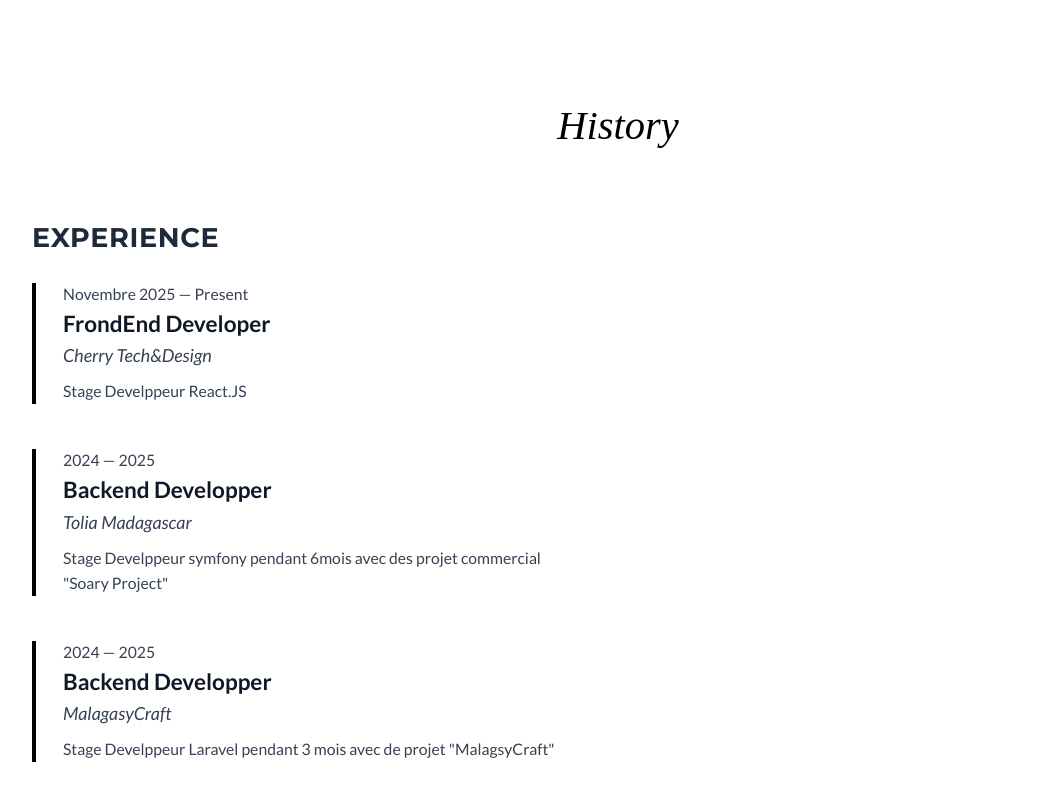
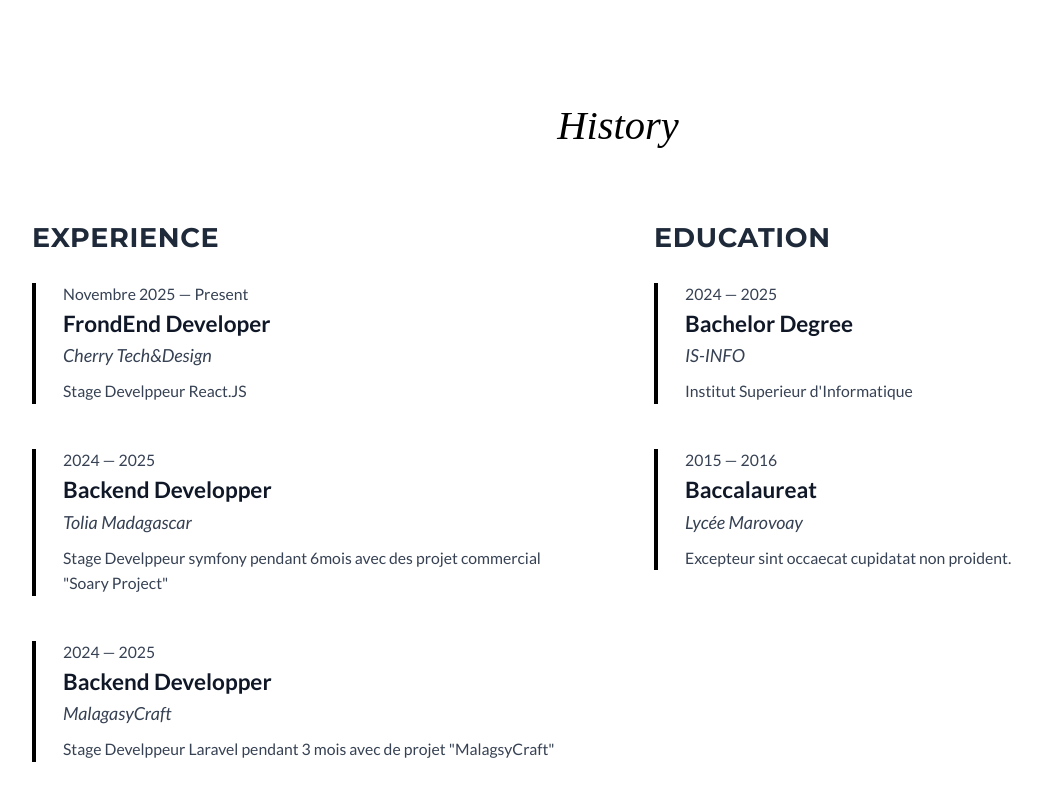
Before and after one commit to FabieRv/myportfolio, a React (Vite) app: page / in a window 1280 px wide. Shown: the part 4022-4822 px from the top of the page, without its empty margins (22-1063 px from the left). Built offline with nearby package versions, Linux system fonts and the light colour scheme; a web font is replaced by a local one.

Commit message:
Reverted all changes back to version 9ae593c7aa181f16d0dc3aae20d232835ddfc87d

```diff
--- a/src/components/Pages/Resume/ResumeSection.tsx
+++ b/src/components/Pages/Resume/ResumeSection.tsx
@@ -25,21 +25,20 @@ const ResumeSection = () => {
     },
   ];
 
-  // The education data is no longer needed as the section is being removed.
-  // const education = [
-  //   {
-  //     year: "2024 — 2025",
-  //     title: "Bachelor Degree",
-  //     place: "IS-INFO ",
-  //     desc: "Institut Superieur d'Informatique",
-  //   },
-  //   {
-  //     year: "2015 — 2016",
-  //     title: "Baccalaureat",
-  //     place: "Lycée Marovoay",
-  //     desc: "Excepteur sint occaecat cupidatat non proident.",
-  //   },
-  // ];
+  const education = [
+    {
+      year: "2024 — 2025",
+      title: "Bachelor Degree",
+      place: "IS-INFO ",
+      desc: "Institut Superieur d'Informatique",
+    },
+    {
+      year: "2015 — 2016",
+      title: "Baccalaureat",
+      place: "Lycée Marovoay",
+      desc: "Excepteur sint occaecat cupidatat non proident.",
+    },
+  ];
 
   return (
     <section className="bg-white py-16 lg:py-24">
@@ -77,7 +76,31 @@ const ResumeSection = () => {
           </div>
 
           {/* --- SECTION EDUCATION --- */}
-          {/* This section has been removed as per your request. */}
+          <div className="space-y-10">
+            <h3 className="font-header text-2xl font-bold text-gray-800 uppercase tracking-wide mb-6">
+              Education
+            </h3>
+            {education.map((item, index) => (
+              <div
+                key={index}
+                className="group relative pl-6 border-l-4 border-primary-dark hover:border-primary transition-colors duration-300"
+              >
+                <span className="absolute -left-2 top-0 w-4 h-4 bg-primary-dark rounded-full group-hover:bg-primary transition-colors duration-300"></span>
+                <p className="font-primary text-sm text-gray-500 mb-1">
+                  {item.year}
+                </p>
+                <h4 className="font-primary font-bold text-xl text-gray-900 leading-tight mb-1">
+                  {item.title}
+                </h4>
+                <p className="font-primary text-base italic text-gray-600 mb-2">
+                  {item.place}
+                </p>
+                <p className="text-sm text-gray-700 leading-relaxed font-primary">
+                  {item.desc}
+                </p>
+              </div>
+            ))}
+          </div>
         </div>
       </Container>
     </section>
```
